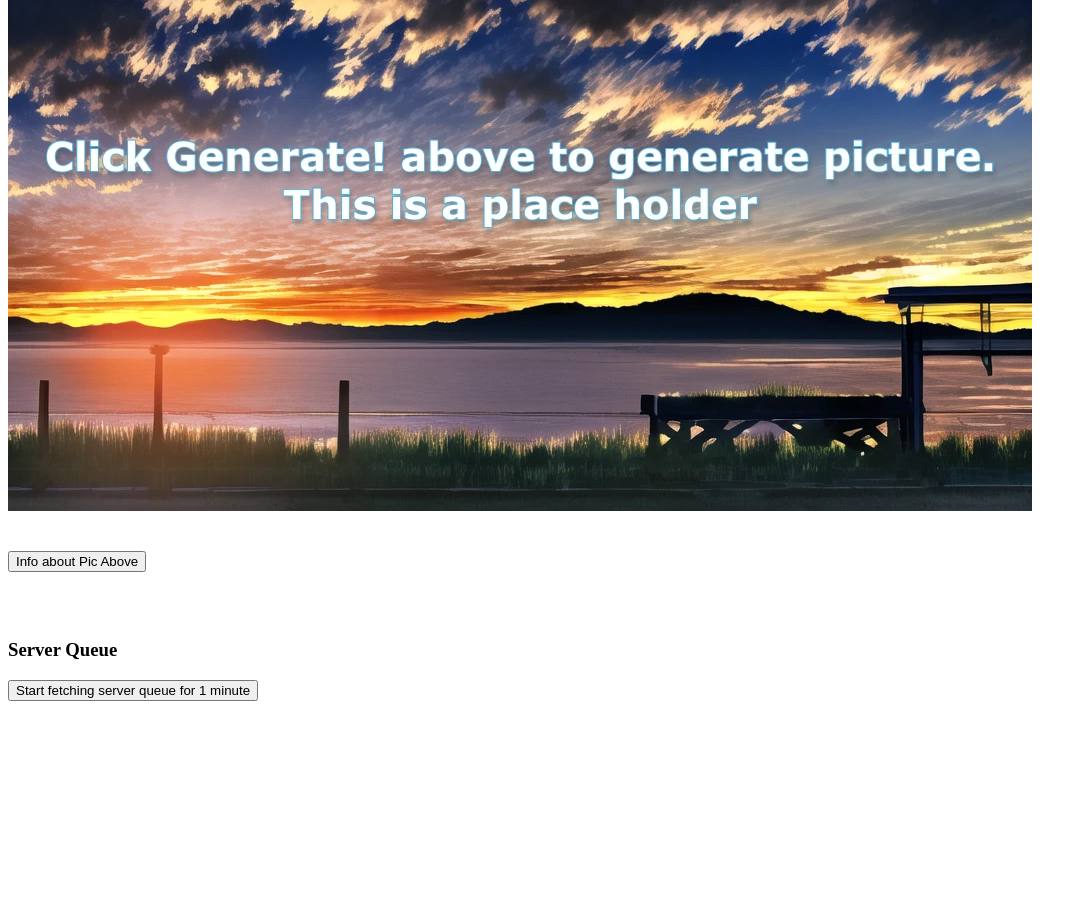
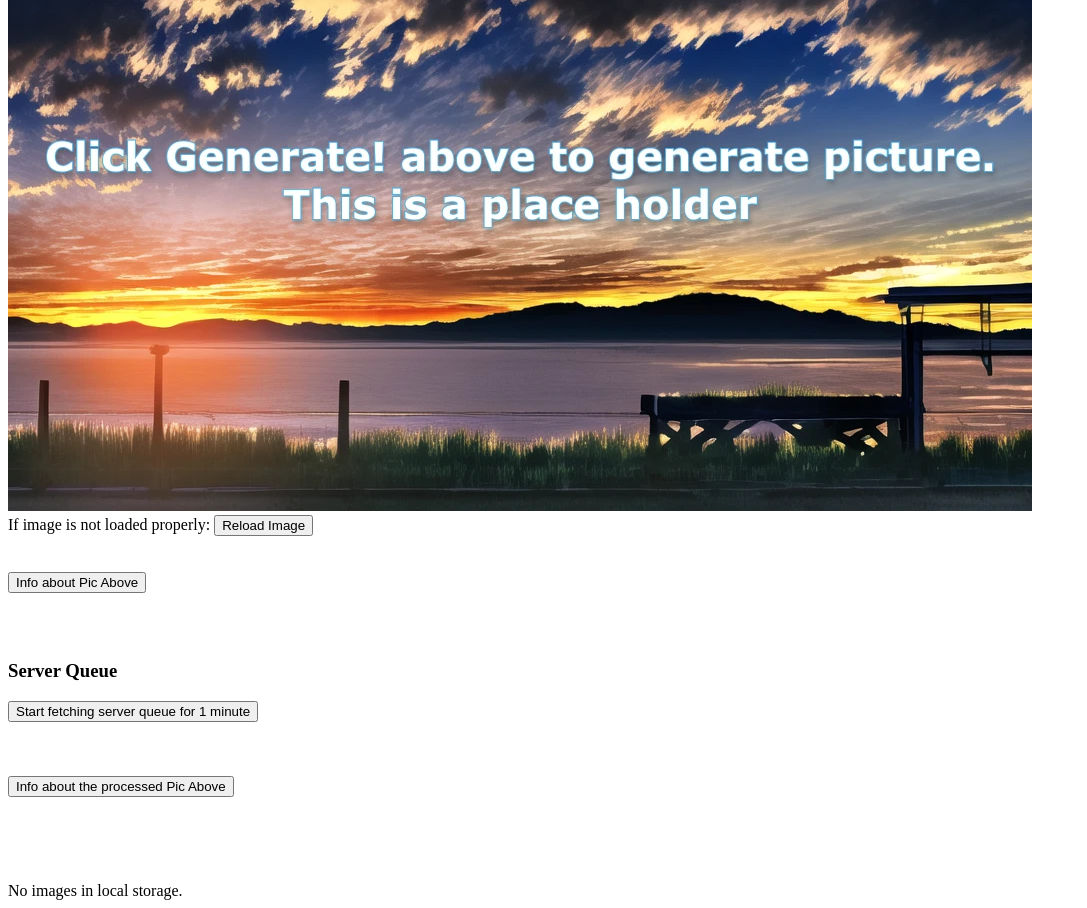
Before and after one commit to yufei-pan/Simple_Diffusion, a Flask app: page / in a window 1280 px wide. Shown: the part 1209-2117 px from the top of the page, without its empty margins (0-1087 px from the left). Before the commit the page ends 1910 px from the top, so only its background shows below. Run offline with Flask 2, Linux system fonts and the light colour scheme; data that the repository does not hold is empty; parts of the project's set-up code (start-up, migrations or seed data) failed here and were passed over.

Commit message:
Album function should be working ish

```diff
--- a/main.py
+++ b/main.py
@@ -15,7 +15,9 @@ imageDic = {}
 # NOTE: as python 3.7 and later preserve dictonary order, use a dictionary for ordered queue
 queue = {}
 ALLOWED_EXTENSIONS = {'png', 'pjp','jpg', 'jpeg', 'pjpeg', 'jfif', 'webp'}
-
+if not os.path.isfile('images.tsv'):
+    with open('images.tsv', mode ='w',encoding='utf8')as file:
+        file.writelines(['UUID\tparameters','\n'])
 with open('images.tsv', mode ='r',encoding='utf8')as file:
     line = file.readline()
     assert line.strip().startswith('UUID\tparameters'), "Data format error!"
@@ -28,7 +30,10 @@ with open('images.tsv', mode ='r',encoding='utf8')as file:
 
 # clean
 del line
-del cache
+try:
+    del cache
+except NameError:
+    print("No content in db!")
 
 
 # Utility Functions
@@ -286,7 +291,7 @@ def getInfo(UUID):
 def newImage(args):
 
     # print(args)
-    try:
+    # try:
         params = dict(args)
         if 'sampler_index' not in params:
             params["sampler_index"] = 'DPM2 Karras'
@@ -356,18 +361,18 @@ def newImage(args):
         params['width'] = 512
         params['height'] = 512
         if 'ratio' in params:
-            params['ratio'] = int(params['ratio'])
+            params['ratio'] = float(params['ratio'])
             if params['ratio']> 0:
-                params['width'] += params['ratio'] * 512
+                params['width']  = params['width'] + params['ratio'] * 512 if params['ratio'] < 3 else params['width'] *3
             else:
-                params['height'] += (-params['ratio']) * 512
+                params['height'] = params['height'] + (-params['ratio']) * 512 if params['ratio'] > -3 else params['height'] *3
             del params['ratio']
         return json.dumps({'UUID':generateImage(params),'Queue':len(queue)})
-    except:
-        print('Wrong json!',args)
-        resp = jsonify({'error' : 'Please transmit a compatible json Dictionary'})
-        resp.status_code = 400
-        return resp
+    # except:
+    #     print('Wrong json!',args)
+    #     resp = jsonify({'error' : 'Please transmit a compatible json Dictionary'})
+    #     resp.status_code = 400
+    #     return resp
 
 
 def diffuseImage(args):
@@ -383,7 +388,7 @@ def diffuseImage(args):
         resp.status_code = 400
         return resp
     # print(args)
-    try:
+    # try:
         params = dict(args)
         params['path'] = path
         del params['source_uuid']
@@ -500,18 +505,18 @@ def diffuseImage(args):
         params['width'] = 512
         params['height'] = 512
         if 'ratio' in params:
-            params['ratio'] = int(params['ratio'])
+            params['ratio'] = float(params['ratio'])
             if params['ratio']> 0:
-                params['width'] += params['ratio'] * 512
+                params['width']  = params['width'] + params['ratio'] * 512 if params['ratio'] < 3 else params['width'] *3
             else:
-                params['height'] += (-params['ratio']) * 512
+                params['height'] = params['height'] + (-params['ratio']) * 512 if params['ratio'] > -3 else params['height'] *3
             del params['ratio']
         return json.dumps({'UUID':generateImage(params),'Queue':len(queue)})
-    except:
-        print('Wrong json!',args)
-        resp = jsonify({'error' : 'Please transmit a compatible json Dictionary'})
-        resp.status_code = 400
-        return resp
+    # except:
+    #     print('Wrong json!',args)
+    #     resp = jsonify({'error' : 'Please transmit a compatible json Dictionary'})
+    #     resp.status_code = 400
+    #     return resp
 
 
 def getQueue():
--- a/templates/index.html
+++ b/templates/index.html
@@ -11,17 +11,7 @@
 <h1>Simple Diffusion - RESTful Diffusion Web Client</h1>
 <a href='https://zopyr.us'>By Kes</a>
 
-<div id="my_album">
-    <a href = 'my_album'>My Album</a>
-    <!-- An album of image generated by this machine (saved locally) -->
-    <!-- What is saved is only the UUID and a nickname for each image -->
-    <!-- Each image will have two button - delete and rename -->
-    <!-- Also a button to save album locally (just a csv)-->
-    <!-- Maybe a button to get a shareable link -->
-    <!-- Shareable link is done by transmit the image ids to the server -->
-    <!-- And the server will store this data in a albums db, access by another uuid -->
-    <!-- Image is just raw doog loaded -->
-</div>
+
 
 <div id = 'Load_Image'>
     <h2>First step: Load Image </h2>
@@ -101,7 +91,9 @@
 <div id="Source_Image_View">
     <!-- Here is the image view window -->
     <!-- We will also have a button to download the picture -->
-    <img id="Source_Image" src="static/source_image_placeholder.webp" alt="Source Image Here">
+    <img id="Source_Image" src="static/source_image_placeholder.webp" alt="Source Image Here"><br>
+    If image is not loaded properly:
+    <button type="button" id="reload_source">Reload Image</button><br>
 </div>
 <br/>
 <br/>
@@ -183,11 +175,33 @@
     <!-- Importantly, the hidden ID for the image in source will be the UUID of pic -->
     <button type="button" id="Discard_and_get_new">No! I don't like it! New One!</button><br><br>
     <img id="Processed_Image" alt="The generated image will be here"><br>
+    If image is not loaded properly:
+    <button type="button" id="reload_processed">Reload Image</button><br>
     <!-- <a id="download_process_link" download> -->
-    <button type="button" id="Download_processed">Download</button>
+    <button type="button" id="Download_processed">Download</button><br>
     <!-- </a> -->
-    <br> <br>
-    <button type="button" id="Send_to_be_processed">I would like this image to be processed</button>
+    <br/>
+    <button type="button" id="Send_to_be_processed">I would like this image to be processed</button><br>
+</div>
+
+<div id="Processed_Info">
+    <!-- Here we will put a button to load related info about the image -->
+    <button type="button" id="processed_info_button">Info about the processed Pic Above</button>
+    <pre id="processed_info_display"></pre>
+</div>
+<br/>
+<br/>
+<br/>
+<br/>
+<div id="my_album">
+    <!-- An album of image generated by this machine (saved locally) -->
+    <!-- What is saved is only the UUID and a nickname for each image -->
+    <!-- Each image will have two button - delete and rename -->
+    <!-- Also a button to save album locally (just a csv)-->
+    <!-- Maybe a button to get a shareable link -->
+    <!-- Shareable link is done by transmit the image ids to the server -->
+    <!-- And the server will store this data in a albums db, access by another uuid -->
+    <!-- Image is just raw doog loaded -->
 </div>
 
 
@@ -198,9 +212,12 @@
     var waitProcessUUID;
     var processedUUID;
     var imgParams;
+    var processedParams;
     var fetchCount = 0;
     var uploadSizeLimit = 50000000;
-
+    var generatedUUIDs = JSON.parse(localStorage.getItem("generatedUUIDs"));
+    if (!generatedUUIDs){generatedUUIDs=[]};
+    $('#my_album').hide()
     // upload function from JohannesAndersson's and Mosh Feu's answer to  https://stackoverflow.com/questions/2320069/jquery-ajax-file-upload
     var Upload = function (file) {
         this.file = file;
@@ -226,11 +243,17 @@
             },
             success: function (data) {
                 // your callback here
-                $("#Source_Image").attr("src",'image/'+data['UUID']);
+                $("#Source_Image").attr("src",'image/'+data['UUID']+"?time="+new Date().getTime());
                 imgUUID = data['UUID'];
                 $('#imageUUID').html("Image UUID :       "+data['UUID']);
                 $('#queue_pos').html("Position In Queue: Loaded Image!");
                 imgParams = JSON.parse(data['params']);
+                if (! localStorage.getItem(imgUUID)){
+                    generatedUUIDs.push(imgUUID);
+                    localStorage.setItem(imgUUID, JSON.stringify(imgParams));
+                    localStorage.setItem("generatedUUIDs", JSON.stringify(generatedUUIDs));
+                    formAlbum();
+                }
                 updateInfo();
                 $('#Process_div').show();
                 $('#queue_pos_display_process').show()
@@ -323,7 +346,7 @@
             console.log('Load image using');
             var uuidReq = $('#load_uuid').val();
             console.log(uuidReq);
-            $("#Source_Image").attr("src",'image/'+uuidReq);
+            $("#Source_Image").attr("src",'image/'+uuidReq+"?time="+new Date().getTime());
             imgUUID = uuidReq;
             $('#imageUUID').html("Image UUID :       "+imgUUID);
             $('#queue_pos').html("Position In Queue: Loaded Image!");
@@ -331,6 +354,12 @@
             $.getJSON( "get_info/"+imgUUID, function( data ) {
                 imgParams = data;
                 updateInfo();
+                if (! localStorage.getItem(imgUUID)){
+                    generatedUUIDs.push(imgUUID);
+                    localStorage.setItem(imgUUID, JSON.stringify(imgParams));
+                    localStorage.setItem("generatedUUIDs", JSON.stringify(generatedUUIDs));
+                    formAlbum();
+                }
                 $('#Process_div').show();
                 $('#queue_pos_display_process').show()
             }).fail(function(error) {
@@ -341,28 +370,8 @@
         });
 
         $('#generate_like').on( "submit", function(e){
-            console.log('Generate image like');
             var uuidReq = $('#like_uuid').val();
-            console.log(uuidReq);
-            // $("#Source_Image").attr("src",'image/'+uuidReq);
-            $.getJSON( "new_like/"+uuidReq, function( data ) {
-                console.log('Response image UUID:');
-                console.log(data);
-                waitUUID = data['UUID']
-                $('#imageUUID').html("Image UUID :       "+waitUUID);
-                $('#queue_pos').html("Position In Queue: "+data['Queue']);
-                $("#Source_Image").attr("src",'static/please_wait_until_your_image.webp');
-                $('#Load_Image').hide();
-                $('#Process_div').hide();
-                $('#info_display').html('');
-                console.log('Start Fetching Queue!');
-                fetchCount = 0
-                if (!queueFetch){queueFetch = setInterval(queueCheck, 1000);};
-                $('#server_queue_display').show()
-            }).fail(function(error) {
-            console.log(error.responseJSON);
-            alert(JSON.stringify(error.responseJSON))
-            });
+            generateLike(uuidReq);
             e.preventDefault();
         });
 
@@ -417,9 +426,30 @@
             }
         });
 
+        $('#processed_info_button').click( function(e){
+            if (processedUUID){
+                console.log('Getting info about processed pic above!');
+                $.getJSON( "get_info/"+processedUUID, function( data ) {
+                    processedParams = data;
+                    updateInfo();
+                }).fail(function(error) {
+                    console.log(error.responseJSON);
+                    alert(JSON.stringify(error.responseJSON))
+                });
+            }
+        });
+
         $('#process').on( "submit", function(e){
             processImage(regen=false)
             e.preventDefault();
+        });
+
+        $('#reload_source').click( function(e){
+            document.getElementById("Source_Image").src='image/'+imgUUID+"?time="+new Date().getTime();
+        });
+
+        $('#reload_processed').click( function(e){
+            document.getElementById("Processed_Image").src='image/'+processedUUID+"?time="+new Date().getTime();
         });
 
         $('#Discard_and_get_new').click( function(e){
@@ -443,6 +473,7 @@
             link.click();
             link.remove();
         });
+
         $('#Send_to_be_processed').click( function(e){
             console.log('Send to above');
             imgUUID = processedUUID;
@@ -456,7 +487,7 @@
             });
             $('#queue_pos').html("Position In Queue: Loaded Image!");
             $('#imageUUID').html("Image UUID :       "+imgUUID);
-            $("#Source_Image").attr("src",'image/'+imgUUID);
+            $("#Source_Image").attr("src",'image/'+imgUUID+"?time="+new Date().getTime());
             $('#Load_Image').show();
             $('#Process_div').show();
             $('#queue_pos_display_process').show()
@@ -476,10 +507,32 @@
             $('#Send_to_be_processed').hide()
         });
 
-
+        formAlbum();
 
     });
-
+    function generateLike(uuidReq){
+        console.log('Generate image like');
+        console.log(uuidReq);
+        // $("#Source_Image").attr("src",'image/'+uuidReq);
+        $.getJSON( "new_like/"+uuidReq, function( data ) {
+            console.log('Response image UUID:');
+            console.log(data);
+            waitUUID = data['UUID']
+            $('#imageUUID').html("Image UUID :       "+waitUUID);
+            $('#queue_pos').html("Position In Queue: "+data['Queue']);
+            $("#Source_Image").attr("src",'static/please_wait_until_your_image.webp');
+            $('#Load_Image').hide();
+            $('#Process_div').hide();
+            $('#info_display').html('');
+            console.log('Start Fetching Queue!');
+            fetchCount = 0
+            if (!queueFetch){queueFetch = setInterval(queueCheck, 1000);};
+            $('#server_queue_display').show()
+        }).fail(function(error) {
+        console.log(error.responseJSON);
+        alert(JSON.stringify(error.responseJSON))
+        });
+    }
 
     function updateInfo(){
         console.log(JSON.stringify(imgParams, null, 2));
@@ -493,6 +546,7 @@
             };
 
         }
+        $('#processed_info_display').html(JSON.stringify(processedParams, null, 2));
     }
 
     var previous_response_string = ''
@@ -501,9 +555,11 @@
         $.getJSON( "get_queue", function( data ) {
             var currentString = JSON.stringify(data);
             if (previous_response_string != currentString || fetchCount == 1){
+
                 console.log('Server Queue changed:');
                 console.log(data);
                 previous_response_string = currentString;
+                setTimeout(function(){    console.log('Waiting for server');},500);
                 $('#queue_content').html('');
                 var counter = 0;
                 var myJobInQueue = false;
@@ -526,16 +582,24 @@
                     console.log("My job "+waitUUID+" is porbably done! updating view!")
                     imgUUID = waitUUID;
                     waitUUID = '';
-                    $.getJSON( "get_info/"+imgUUID, function( infodata ) {
-                        imgParams = infodata;
+                    $('#queue_pos').html("Position In Queue: Loaded Image!");
+                    $('#imageUUID').html("Image UUID :       "+imgUUID);
+                    $("#Source_Image").attr("src",'image/'+imgUUID+"?time="+new Date().getTime());
+                    $.getJSON( "get_info/"+imgUUID, function( data ) {
+                        imgParams = data;
                         updateInfo();
+                        if (! localStorage.getItem(imgUUID)){
+                            generatedUUIDs.push(imgUUID);
+                            localStorage.setItem(imgUUID, JSON.stringify(imgParams));
+                            localStorage.setItem("generatedUUIDs", JSON.stringify(generatedUUIDs));
+                            formAlbum();
+                        }
+                        $('#Process_div').show();
+                        $('#queue_pos_display_process').show()
                     }).fail(function(error) {
                         console.log(error.responseJSON);
                         alert(JSON.stringify(error.responseJSON))
                     });
-                    $('#queue_pos').html("Position In Queue: Loaded Image!");
-                    $('#imageUUID').html("Image UUID :       "+imgUUID);
-                    $("#Source_Image").attr("src",'image/'+imgUUID);
                     $('#Load_Image').show();
                     $('#Process_div').show();
                     $('#queue_pos_display_process').show()
@@ -550,7 +614,20 @@
                     waitProcessUUID = '';
                     $('#queue_pos_process').html("Position In Queue:     Loaded Image!");
                     $('#processUUID').html("Processed Image UUID : "+processedUUID);
-                    $("#Processed_Image").attr("src",'image/'+processedUUID);
+                    $("#Processed_Image").attr("src",'image/'+processedUUID+"?time="+new Date().getTime());
+                    $.getJSON( "get_info/"+processedUUID, function( data ) {
+                        processedParams = data;
+                        updateInfo();
+                        if (! localStorage.getItem(imgUUID)){
+                            generatedUUIDs.push(processedUUID);
+                            localStorage.setItem(processedUUID, JSON.stringify(processedParams));
+                            localStorage.setItem("generatedUUIDs", JSON.stringify(generatedUUIDs));
+                            formAlbum();
+                        }
+                    }).fail(function(error) {
+                        console.log(error.responseJSON);
+                        alert(JSON.stringify(error.responseJSON))
+                    });
                     $('#Load_Image').show();
                     $('#Process_div').show();
                     $('#Final_Image_View').show()
@@ -626,8 +703,50 @@
     }
 
 
+    function formAlbum(){
+        var count = 0
+        var cards = $("<div class='cards'></dev>");
+        console.log('My album:');
+        for (let idx in generatedUUIDs){
+            let UUID = generatedUUIDs[generatedUUIDs.length-idx-1];
+            console.log(UUID);
+            var card = $("<div class='card' id='"+UUID+"'></div>");
+            card.append($("<h3>"+UUID+"<h3/>"));
+            card.append($("<img src='image/"+UUID+"'/>"));
+            card.append($("<br/>"));
+            card.append($('<pre></pre>').html(JSON.stringify(JSON.parse(localStorage.getItem(UUID)), null, 2)));
+            var deleteButton = $('<button type="button" >Delete '+UUID+'</button>');
+            deleteButton.click(function(){
+                deleteImageFromAlbum(generatedUUIDs.length-idx-1,UUID);
+            });
+            card.append(deleteButton);
+            card.append($("<br/>"));
+            var generateLikeButton = $('<button type="button" >Generate Image Like '+UUID+'</button>');
+            generateLikeButton.click(function(){
+                generateLike(UUID);
+            });
+            card.append(generateLikeButton);
+            card.append($("<br/>"));
+            cards.append(card);
+            count++;
+        }
+        if (count == 0){
+            $("#my_album").html('<div id = "no_result">No images in local storage.</div>');
+        }else{
+            $("#my_album").html('');
+            $("#my_album").append(cards);
+        }
+        $('#my_album').show();
+    }
 
-    $('#my_album').hide()
+    function deleteImageFromAlbum(idx,UUID){
+        console.log('removing idx '+idx);
+        console.log('removing UUID '+UUID);
+        generatedUUIDs.splice(idx, 1);
+        localStorage.removeItem(UUID);
+        localStorage.setItem("generatedUUIDs", JSON.stringify(generatedUUIDs));
+        formAlbum();
+    };
 </script>
 <footer></footer>
 </body>
```
